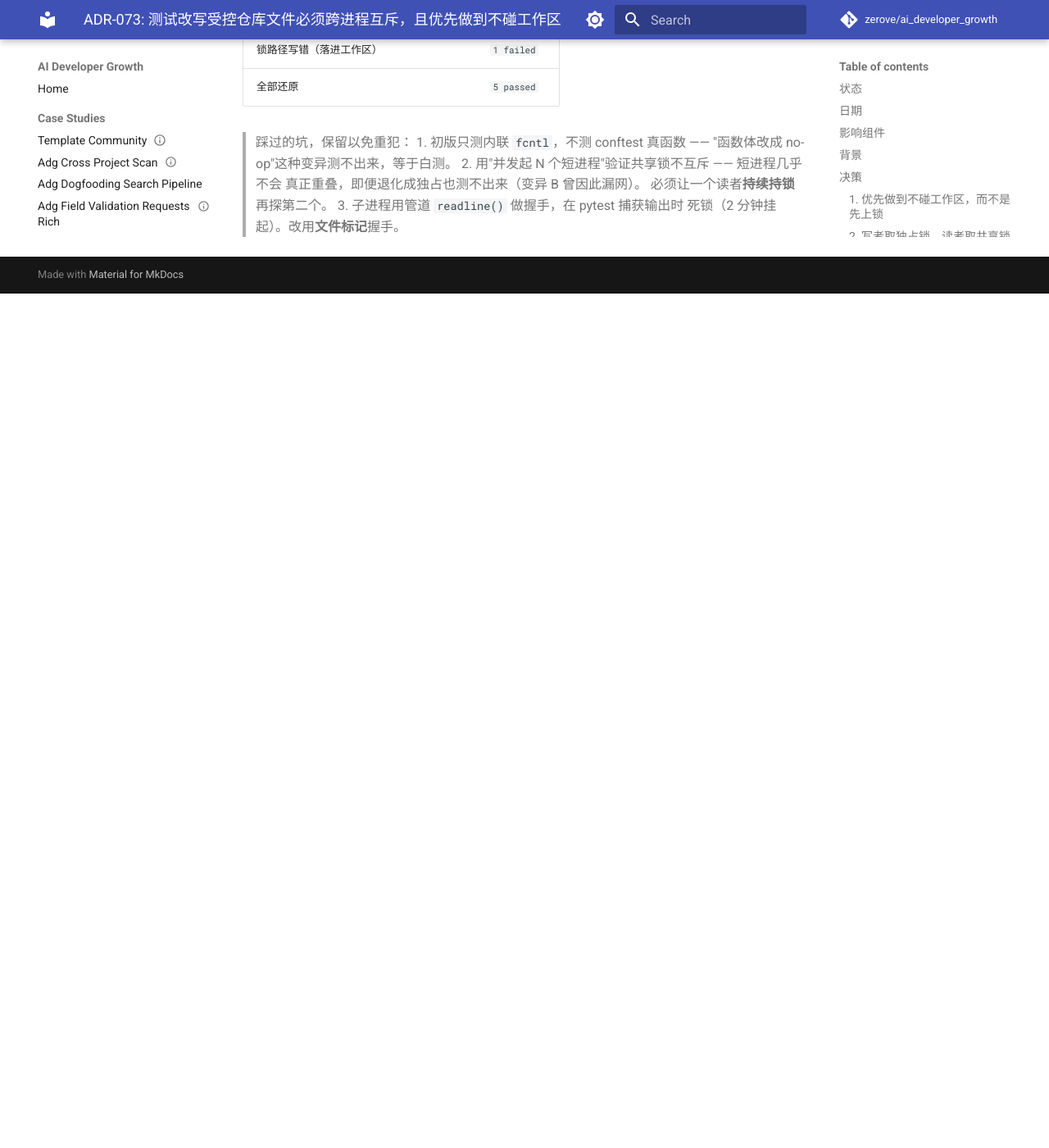
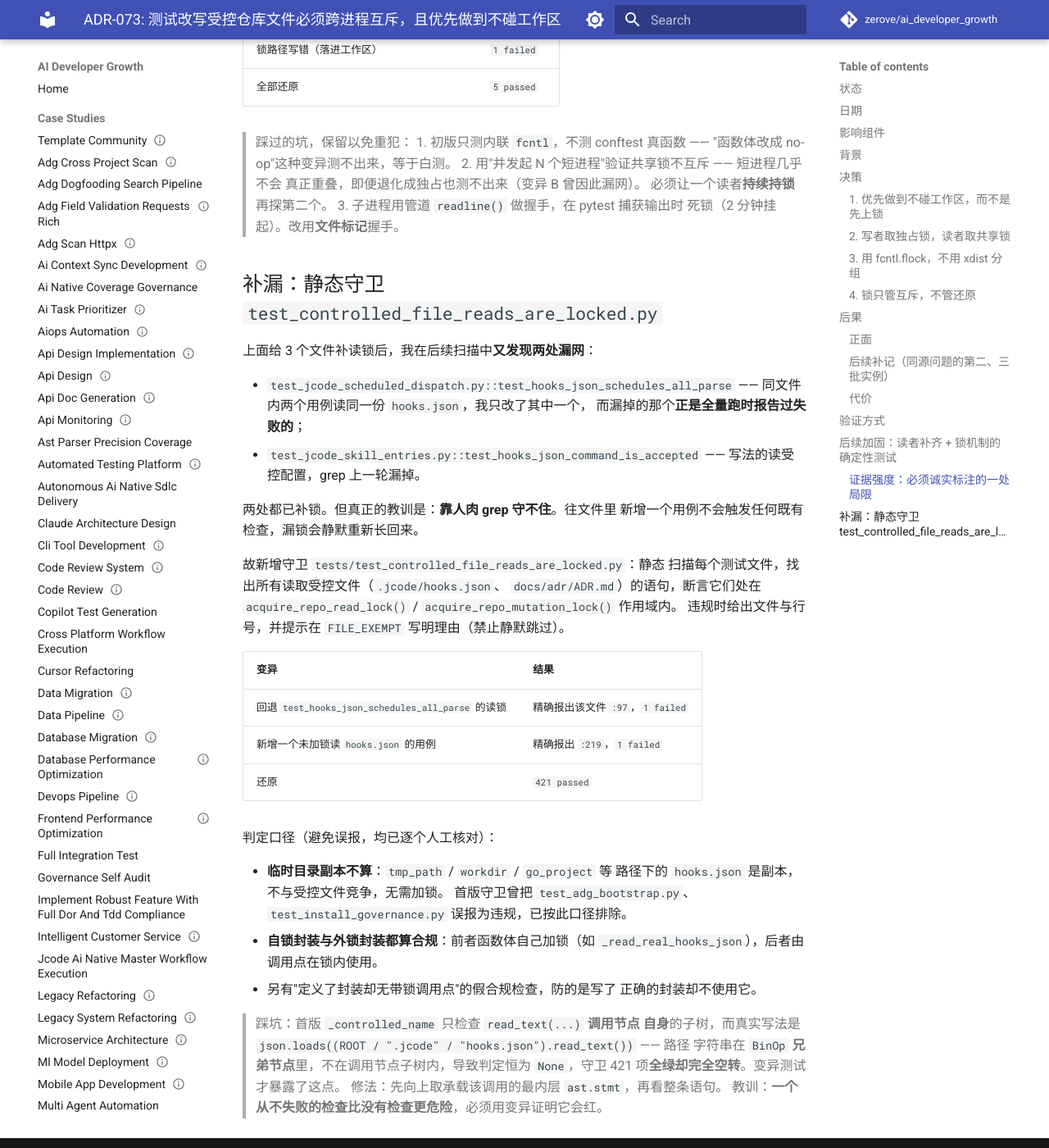
Before and after one commit to zerove/ai_developer_growth, an MkDocs documentation site: the page built from docs/adr/ADR-073-test-isolation-cross-process-locks.md, in a window 1280 px wide and 1400 px high, scrolled down 4802 px. Shown: the whole window at 82% size. Built offline with MkDocs 1.6.1 and Material for MkDocs 9.7.7, drawn with Linux system fonts in a browser that asks for light colours; comment, search, counter and statistics services are not loaded; before the commit the page ends 5160 px from its top, so only the background shows below that.

Commit message:
test(tests): 受控文件读锁加静态守卫, 补回 2 处漏网 (ADR-073)
上一轮靠人肉 grep 补读锁, 实际**漏了 2 处**:

- test_jcode_scheduled_dispatch::test_hooks_json_schedules_all_parse
  —— 同文件两个用例读同一份 hooks.json, 只改了一个, 而漏掉的这个
  正是全量跑时报告过 JSONDecodeError 的那个;
- test_jcode_skill_entries::test_hooks_json_command_is_accepted
  —— 上一轮 grep 未覆盖到的写法。

两处已补锁, 但真正的教训是 grep 守不住: 往文件里新增一个用例不会
触发任何既有检查, 漏锁会静默长回来。故新增静态守卫
tests/test_controlled_file_reads_are_locked.py: 扫描每个测试文件,
断言读受控文件(.jcode/hooks.json / docs/adr/ADR.md)的语句处于
acquire_repo_read_lock/mutation_lock 作用域内, 违规给出文件与行号。
豁免须写入 FILE_EXEMPT 并附理由; 临时目录副本不算违规; 自锁封装与
外锁封装都算合规。

守卫自身也曾完全空转: 首版只检查 read_text() 调用节点的子树, 而路径
常量在 BinOp 兄弟节点里, 判定恒为 None —— 421 项全绿却是无效检查,
变异测试才暴露。修法: 先向上取最内层 ast.stmt 再看整条语句。

变异验证:
- 回退 test_hooks_json_schedules_all_parse 的读锁 -> 精确报 :97, 1 failed
- 新增一个未加锁读 hooks.json 的用例      -> 精确报 :219, 1 failed
- 还原                                    -> 421 passed

门禁: 全量 -n 8 5034 passed; ruff check/format 全仓通过;
mypy 209 文件无问题; 断链全有效; 治理文档 validate + check-index 通过;
check_hooks_json_integrity 退出码 0; 无 canary/临时目录残留。

```diff
--- a/docs/adr/ADR-073-test-isolation-cross-process-locks.md
+++ b/docs/adr/ADR-073-test-isolation-cross-process-locks.md
@@ -202,3 +202,47 @@ worker A 的 `tearDown` 会删掉 worker B 正在用的目录。实测 `-n 8`
 >    必须让一个读者**持续持锁**再探第二个。
 > 3. 子进程用管道 `readline()` 做握手，在 pytest 捕获输出时
 >    死锁（2 分钟挂起）。改用**文件标记**握手。
+
+## 补漏：静态守卫 `test_controlled_file_reads_are_locked.py`
+
+上面给 3 个文件补读锁后，我在后续扫描中**又发现两处漏网**：
+
+- `test_jcode_scheduled_dispatch.py::test_hooks_json_schedules_all_parse`
+  —— 同文件内两个用例读同一份 `hooks.json`，我只改了其中一个，
+  而漏掉的那个**正是全量跑时报告过失败的**；
+- `test_jcode_skill_entries.py::test_hooks_json_command_is_accepted`
+  —— 写法的读受控配置，grep 上一轮漏掉。
+
+两处都已补锁。但真正的教训是：**靠人肉 grep 守不住**。往文件里
+新增一个用例不会触发任何既有检查，漏锁会静默重新长回来。
+
+故新增守卫 `tests/test_controlled_file_reads_are_locked.py`：静态
+扫描每个测试文件，找出所有读取受控文件（`.jcode/hooks.json`、
+`docs/adr/ADR.md`）的语句，断言它们处在
+`acquire_repo_read_lock()` / `acquire_repo_mutation_lock()` 作用域内。
+违规时给出文件与行号，并提示在 `FILE_EXEMPT` 写明理由（禁止静默跳过）。
+
+| 变异 | 结果 |
+|------|------|
+| 回退 `test_hooks_json_schedules_all_parse` 的读锁 | 精确报出该文件 `:97`，`1 failed` |
+| 新增一个未加锁读 `hooks.json` 的用例 | 精确报出 `:219`，`1 failed` |
+| 还原 | `421 passed` |
+
+判定口径（避免误报，均已逐个人工核对）：
+
+- **临时目录副本不算**：`tmp_path` / `workdir` / `go_project` 等
+  路径下的 `hooks.json` 是副本，不与受控文件竞争，无需加锁。
+  首版守卫曾把 `test_adg_bootstrap.py`、`test_install_governance.py`
+  误报为违规，已按此口径排除。
+- **自锁封装与外锁封装都算合规**：前者函数体自己加锁（如
+  `_read_real_hooks_json`），后者由调用点在锁内使用。
+- 另有"定义了封装却无带锁调用点"的假合规检查，防的是写了
+  正确的封装却不使用它。
+
+> 踩坑：首版 `_controlled_name` 只检查 `read_text(...)` **调用节点
+> 自身**的子树，而真实写法是
+> `json.loads((ROOT / ".jcode" / "hooks.json").read_text())` —— 路径
+> 字符串在 `BinOp` **兄弟节点**里，不在调用节点子树内，导致判定恒为
+> `None`，守卫 421 项**全绿却完全空转**。变异测试才暴露了这点。
+> 修法：先向上取承载该调用的最内层 `ast.stmt`，再看整条语句。
+> 教训：**一个从不失败的检查比没有检查更危险**，必须用变异证明它会红。
```
Also changed, not shown: CONTEXT.md (+36 -17 lines), 3 other files.
